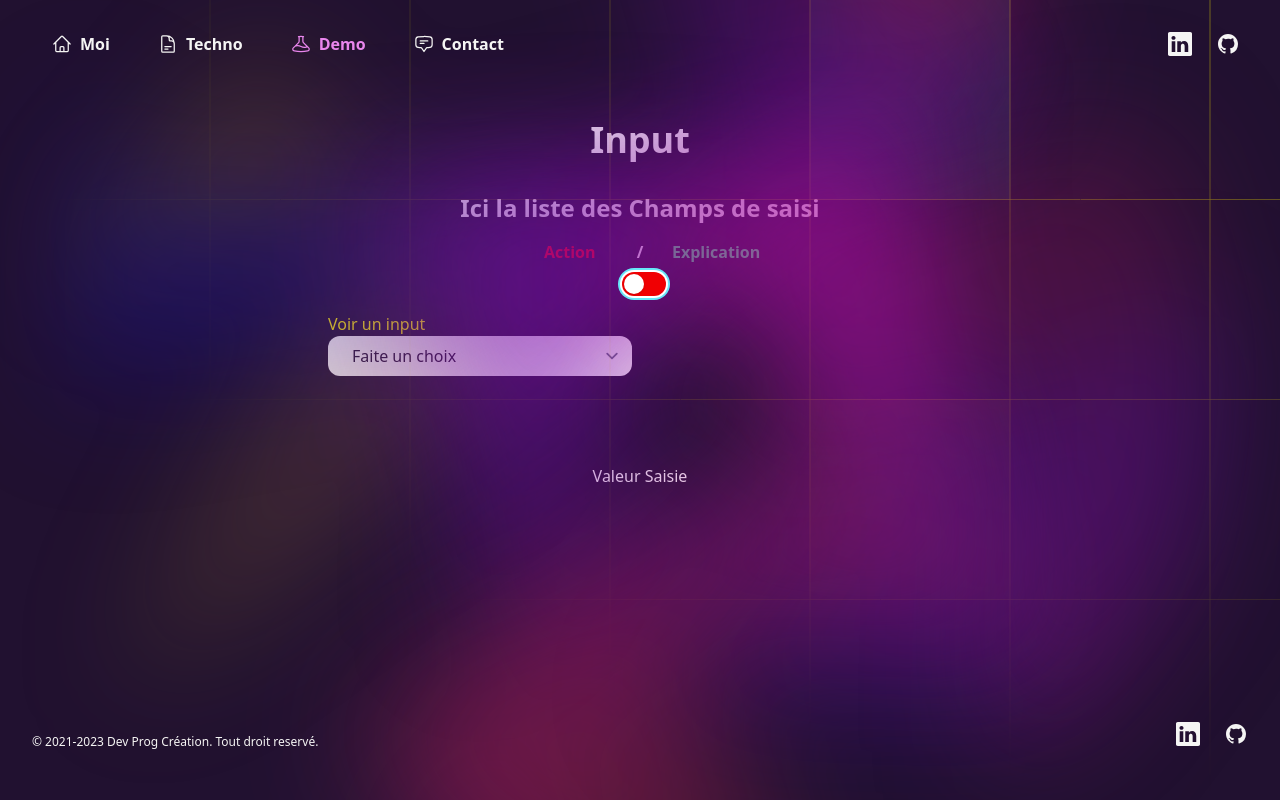
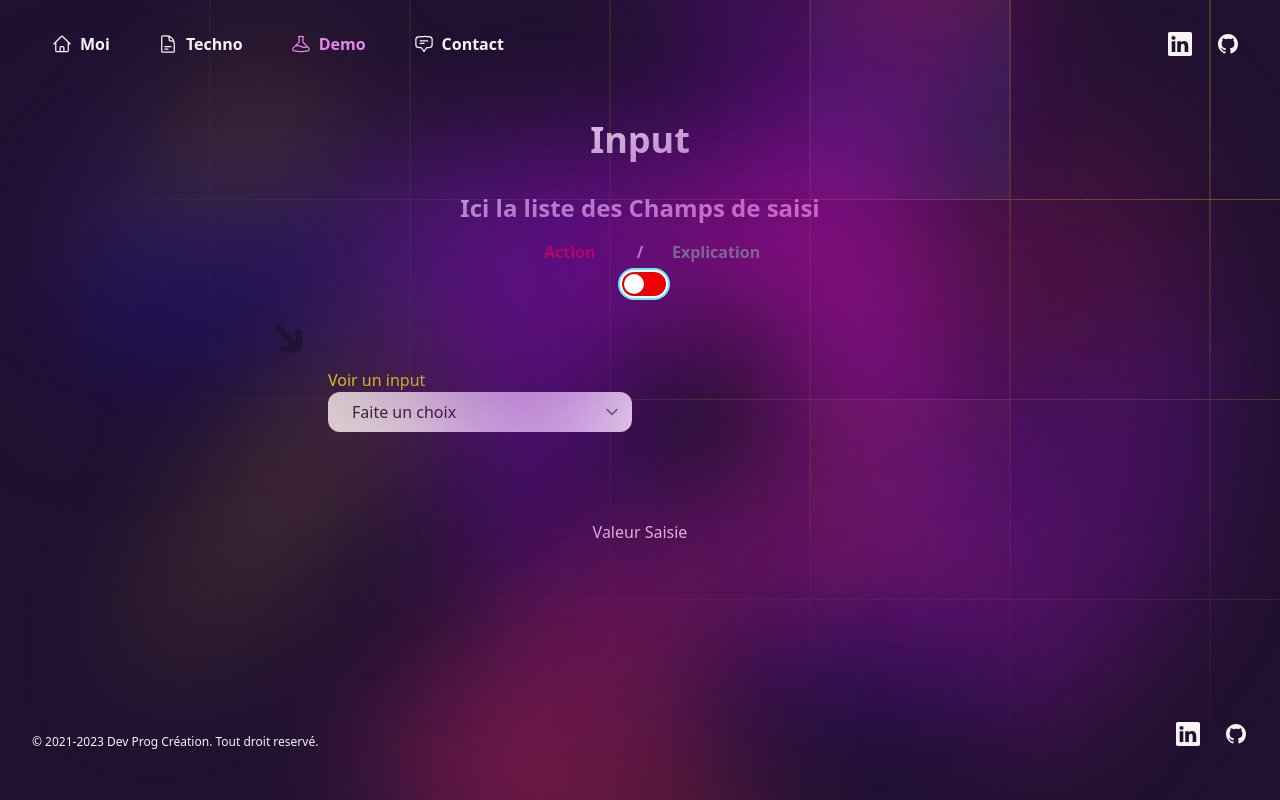
Before and after one commit to Robuchon/MaVitrine, a Vue app: page /input in a window 1280 px wide. Both pictures are taken after a click on the switch "Use setting". Built offline with nearby package versions, Linux system fonts and the light colour scheme; what prettier-plugin-tailwindcss would draw is missing.

Commit message:
rajoue de la fleche

```diff
--- a/src/pages/Input.vue
+++ b/src/pages/Input.vue
@@ -125,12 +125,21 @@
       </div>
       <div v-else>
         <div class="grid grid-cols-1 items-center md:grid-cols-2">
+          <div>
+            <section>
+              <img
+                class="fleche -ml-9 w-14 rotate-45 grayscale hue-rotate-180 sepia"
+                src="/img/input/fleche.png"
+                alt="fleche"
+              />
+            </section>
             <InputsTarget
               class="w-80"
               :data="selectInput"
               :error="''"
               v-model="testData.target"
             ></InputsTarget>
+          </div>
           <InputsTarget
             v-if="testData.target !== ''"
             class="w-40"
@@ -260,4 +269,29 @@ const testData = ref({
 });
 </script>
 
-<style scoped></style>
+<style scoped>
+@keyframes down {
+  0% {
+    position: relative;
+    top: 0px;
+    right: 30px;
+    opacity: 0;
+  }
+  50% {
+    position: relative;
+    top: 15px;
+    right: 15px;
+    opacity: 0.5;
+  }
+  100% {
+    position: relative;
+    top: 30px;
+    right: 0px;
+    opacity: 1;
+  }
+}
+
+.fleche {
+  animation: down 0.75s infinite linear alternate;
+}
+</style>
```
Also changed, not shown: public/img/input/fleche.png (added). Lines whose indentation alone changed are shown as unchanged.
